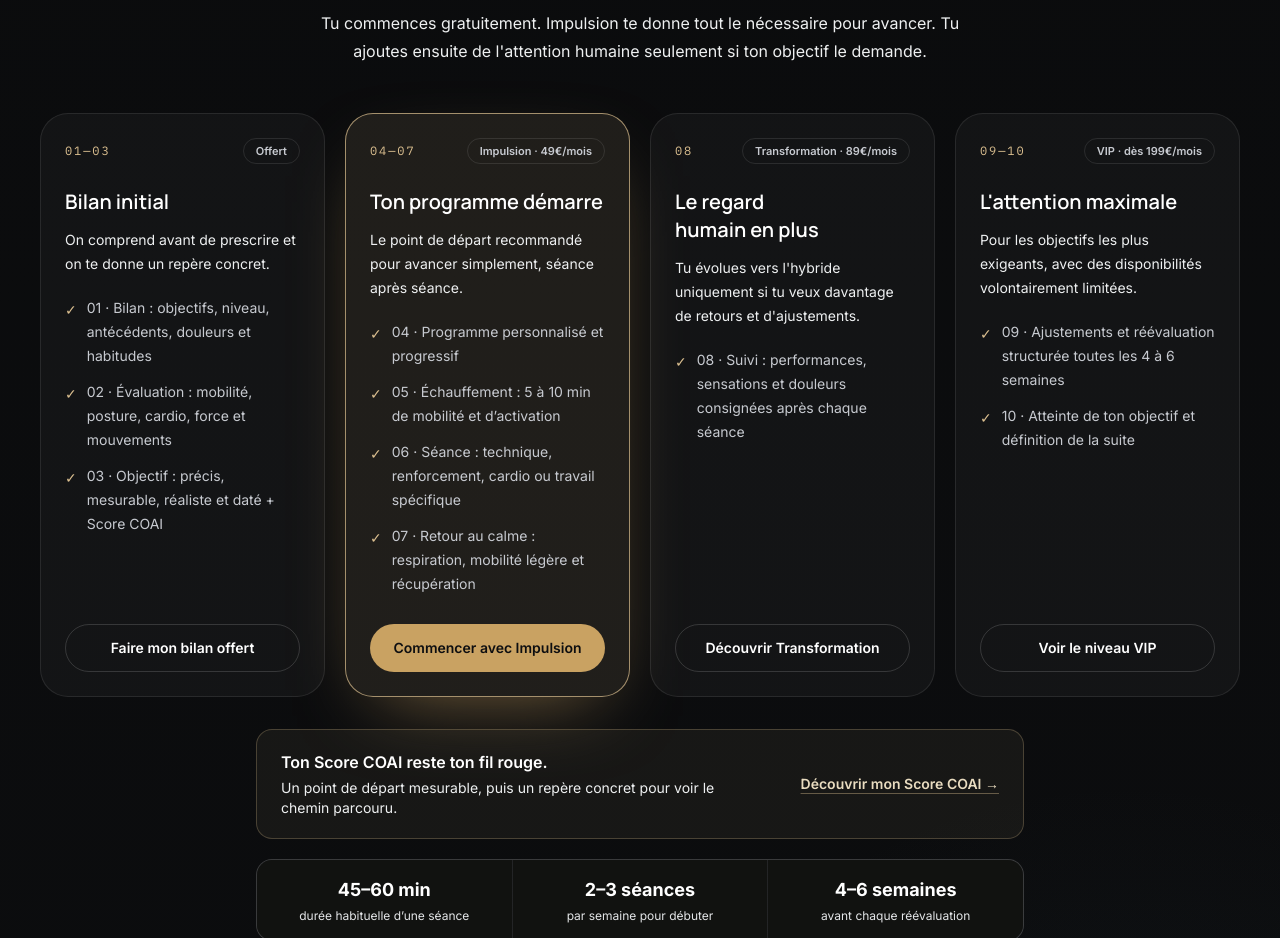
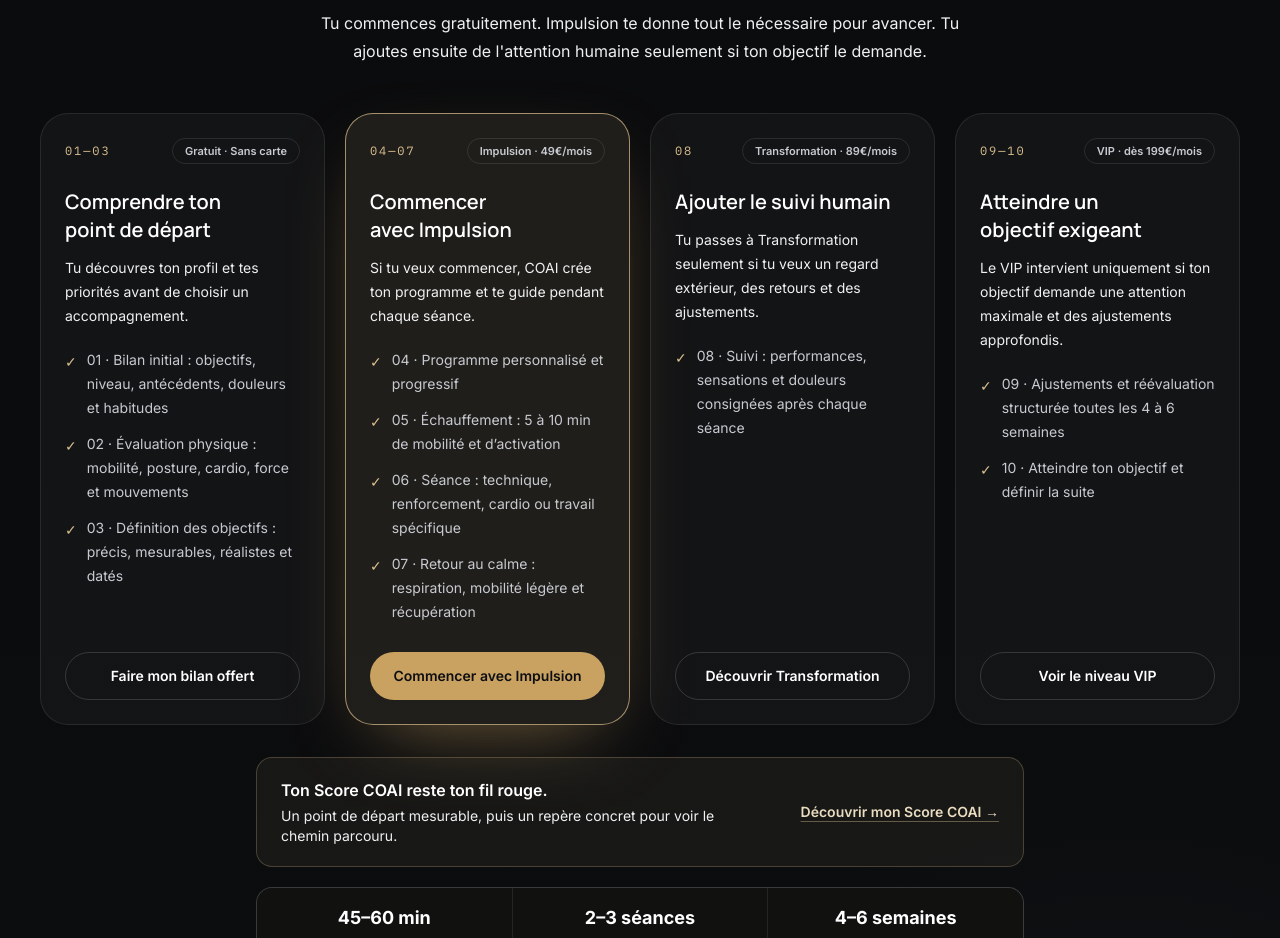
Before and after one commit to anthonydarmon213-ux/COAI, a Next.js app: page / in a window 1280 px wide. Shown: the part 2280-3218 px from the top of the page. Built offline with nearby package versions, Linux system fonts and the light colour scheme; no server answers.

Commit message:
clarify the COAI coaching journey

```diff
--- a/src/app/(marketing)/page.tsx
+++ b/src/app/(marketing)/page.tsx
@@ -81,13 +81,13 @@
 const PARCOURS_PERSONAL_TRAINING = [
   {
     plage: "01—03",
-    offre: "Offert",
-    titre: "Bilan initial",
-    description: "On comprend avant de prescrire et on te donne un repère concret.",
+    offre: "Gratuit · Sans carte",
+    titre: "Comprendre ton point de départ",
+    description: "Tu découvres ton profil et tes priorités avant de choisir un accompagnement.",
     etapes: [
-      "01 · Bilan : objectifs, niveau, antécédents, douleurs et habitudes",
-      "02 · Évaluation : mobilité, posture, cardio, force et mouvements",
-      "03 · Objectif : précis, mesurable, réaliste et daté + Score COAI",
+      "01 · Bilan initial : objectifs, niveau, antécédents, douleurs et habitudes",
+      "02 · Évaluation physique : mobilité, posture, cardio, force et mouvements",
+      "03 · Définition des objectifs : précis, mesurables, réalistes et datés",
     ],
     href: "/diagnostic",
     cta: "Faire mon bilan offert",
@@ -96,8 +96,8 @@
   {
     plage: "04—07",
     offre: "Impulsion · 49€/mois",
-    titre: "Ton programme démarre",
-    description: "Le point de départ recommandé pour avancer simplement, séance après séance.",
+    titre: "Commencer avec Impulsion",
+    description: "Si tu veux commencer, COAI crée ton programme et te guide pendant chaque séance.",
     etapes: [
       "04 · Programme personnalisé et progressif",
       "05 · Échauffement : 5 à 10 min de mobilité et d’activation",
@@ -111,8 +111,8 @@
   {
     plage: "08",
     offre: "Transformation · 89€/mois",
-    titre: "Le regard humain en plus",
-    description: "Tu évolues vers l'hybride uniquement si tu veux davantage de retours et d'ajustements.",
+    titre: "Ajouter le suivi humain",
+    description: "Tu passes à Transformation seulement si tu veux un regard extérieur, des retours et des ajustements.",
     etapes: ["08 · Suivi : performances, sensations et douleurs consignées après chaque séance"],
     href: "/pricing#transformation",
     cta: "Découvrir Transformation",
@@ -121,11 +121,11 @@
   {
     plage: "09—10",
     offre: "VIP · dès 199€/mois",
-    titre: "L'attention maximale",
-    description: "Pour les objectifs les plus exigeants, avec des disponibilités volontairement limitées.",
+    titre: "Atteindre un objectif exigeant",
+    description: "Le VIP intervient uniquement si ton objectif demande une attention maximale et des ajustements approfondis.",
     etapes: [
       "09 · Ajustements et réévaluation structurée toutes les 4 à 6 semaines",
-      "10 · Atteinte de ton objectif et définition de la suite",
+      "10 · Atteindre ton objectif et définir la suite",
     ],
     href: "/pricing#vip",
     cta: "Voir le niveau VIP",
```
